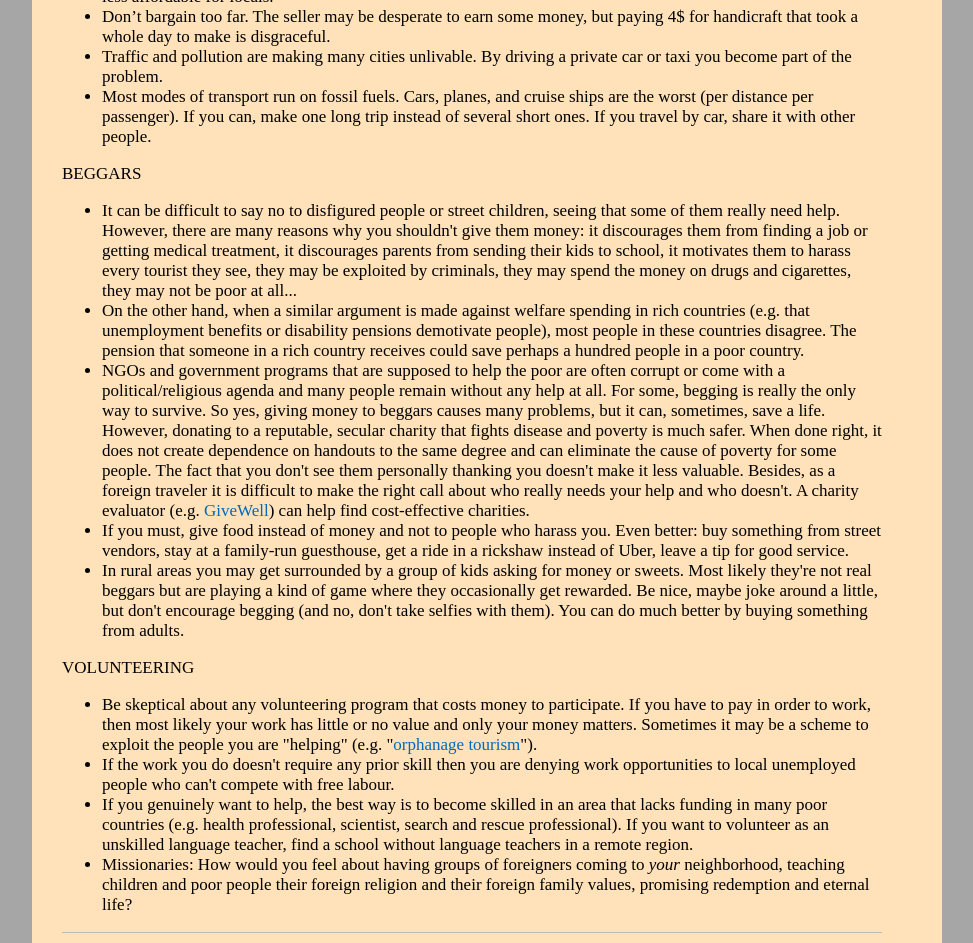
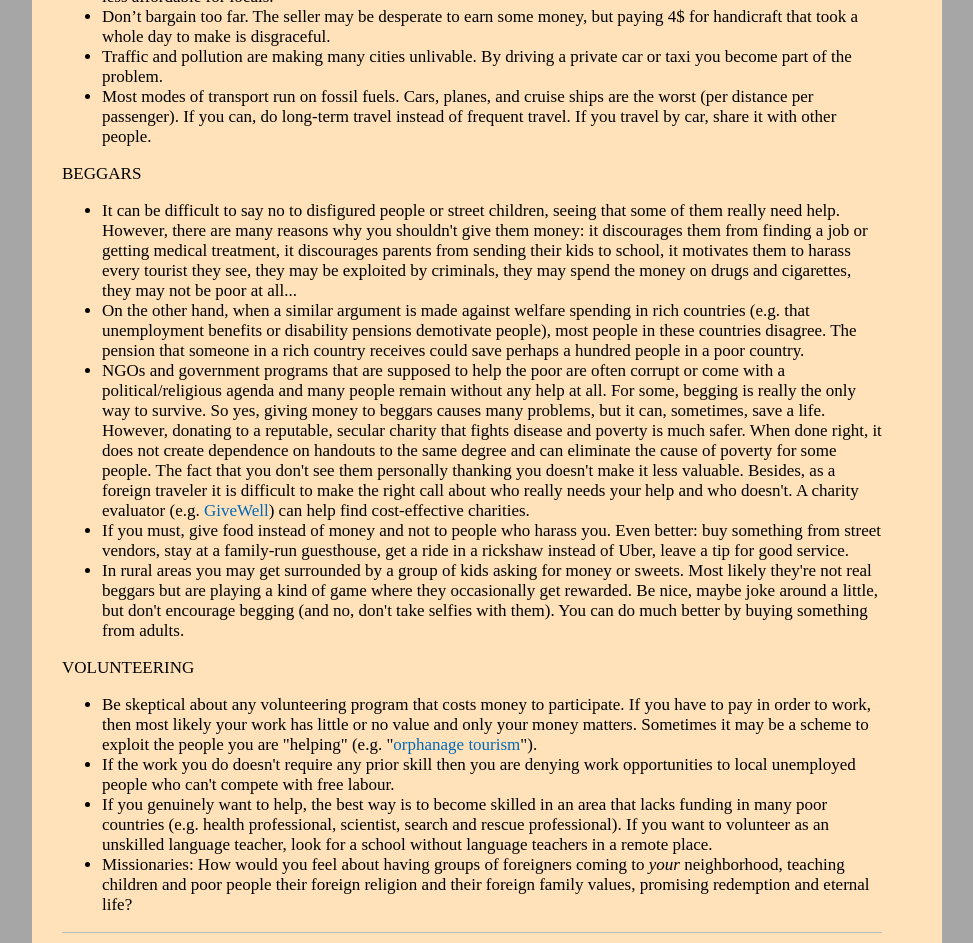
Before and after one commit to witbag/witbag.github.io, a Jekyll site: the page built from travel/ethics.html, in a window 1280 px wide. Shown: the part 728-1671 px from the top of the page, without its empty margins (153-1126 px from the left). Built offline with Jekyll 4.4.1, drawn with Linux system fonts in a browser that asks for light colours.

Commit message:
Update ethics.html

```diff
--- a/travel/ethics.html
+++ b/travel/ethics.html
@@ -26,7 +26,7 @@ title: Travel advice
 <li>Bargaining is expected in many parts of the world. Don't overpay as it contributes to inflation which makes life less affordable for locals.
 <li>Don’t bargain too far. The seller may be desperate to earn some money, but paying 4$ for handicraft that took a whole day to make is disgraceful.
 <li>Traffic and pollution are making many cities unlivable. By driving a private car or taxi you become part of the problem.
-<li>Most modes of transport run on fossil fuels. Cars, planes, and cruise ships are the worst (per distance per passenger). If you can, make one long trip instead of several short ones. If you travel by car, share it with other people.
+<li>Most modes of transport run on fossil fuels. Cars, planes, and cruise ships are the worst (per distance per passenger). If you can, do long-term travel instead of frequent travel. If you travel by car, share it with other people.
 </ul>
 <a id="beggars"></a><p>BEGGARS</p>
 <ul>
@@ -40,5 +40,5 @@ title: Travel advice
 <ul>
 <li>Be skeptical about any volunteering program that costs money to participate. If you have to pay in order to work, then most likely your work has little or no value and only your money matters. Sometimes it may be a scheme to exploit the people you are "helping" (e.g. "<a href="https://www.theguardian.com/world/orphanage-tourism" target=_blank>orphanage tourism</a>").
 <li>If the work you do doesn't require any prior skill then you are denying work opportunities to local unemployed people who can't compete with free labour.
-<li>If you genuinely want to help, the best way is to become skilled in an area that lacks funding in many poor countries (e.g. health professional, scientist, search and rescue professional). If you want to volunteer as an unskilled language teacher, find a school without language teachers in a remote region.
+<li>If you genuinely want to help, the best way is to become skilled in an area that lacks funding in many poor countries (e.g. health professional, scientist, search and rescue professional). If you want to volunteer as an unskilled language teacher, look for a school without language teachers in a remote place.
 <li>Missionaries: How would you feel about having groups of foreigners coming to <i>your</i> neighborhood, teaching children and poor people their foreign religion and their foreign family values, promising redemption and eternal life?
```
